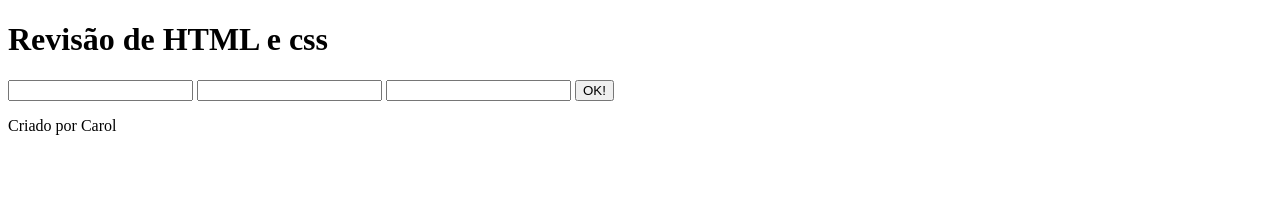
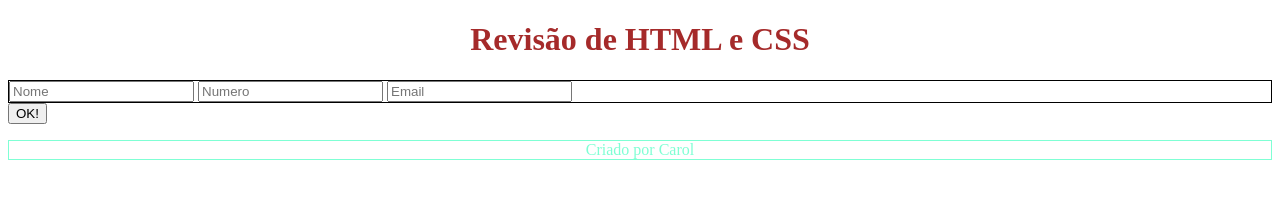
Before and after one commit to Carololivert/programacao_b_caroline, a plain HTML site: page index.html in a window 1280 px wide. Drawn offline with Linux system fonts and the light colour scheme.

Commit message:
REVISAO 3

```diff
--- a/index.html
+++ b/index.html
@@ -3,15 +3,17 @@
 <head>
     <meta charset="UTF-8">
     <meta name="viewport" content="width=device-width, initial-scale=1.0">
-    <title>Revisão de html e css</title>
+    <title>Revisão de HTML e CSS</title>
     <link rel="stylesheet" href="style.css">
 </head>
 <body>
-    <h1>Revisão de HTML e css</h1>
-    <input type="text">
-    <input type="text">
-    <input type="text">
+    <h1 id="titulo">Revisão de HTML e CSS</h1>
+    <div class="entrada-usuario">
+        <input type="text" placeholder="Nome">
+        <input type="number" placeholder="Numero">
+        <input type="email" placeholder="Email">
+    </div>
     <button> OK! </button>
-    <P> Criado por Carol</P>
+    <p class="rodape"> Criado por Carol</p>
 </body>
 </html>
--- a/style.css
+++ b/style.css
@@ -0,0 +1,21 @@
+h1 {
+    text-align: center;
+    color: rgb(43, 46, 226);
+
+}
+
+#titulo {
+    color: brown;
+
+}
+
+.rodape {
+    color: aquamarine;
+    text-align: center;
+    border: 1px solid;
+
+}
+
+.entrada-usuario {
+    border: 1px solid;
+}
```
